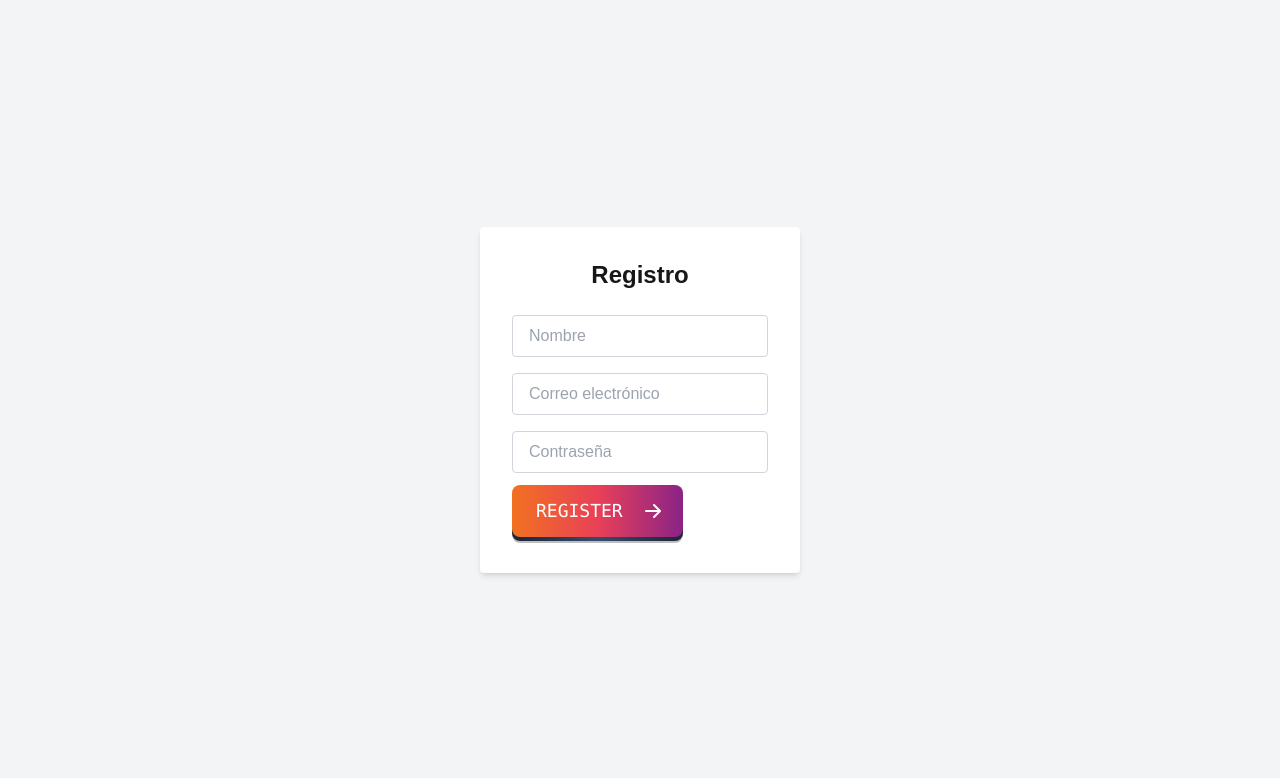
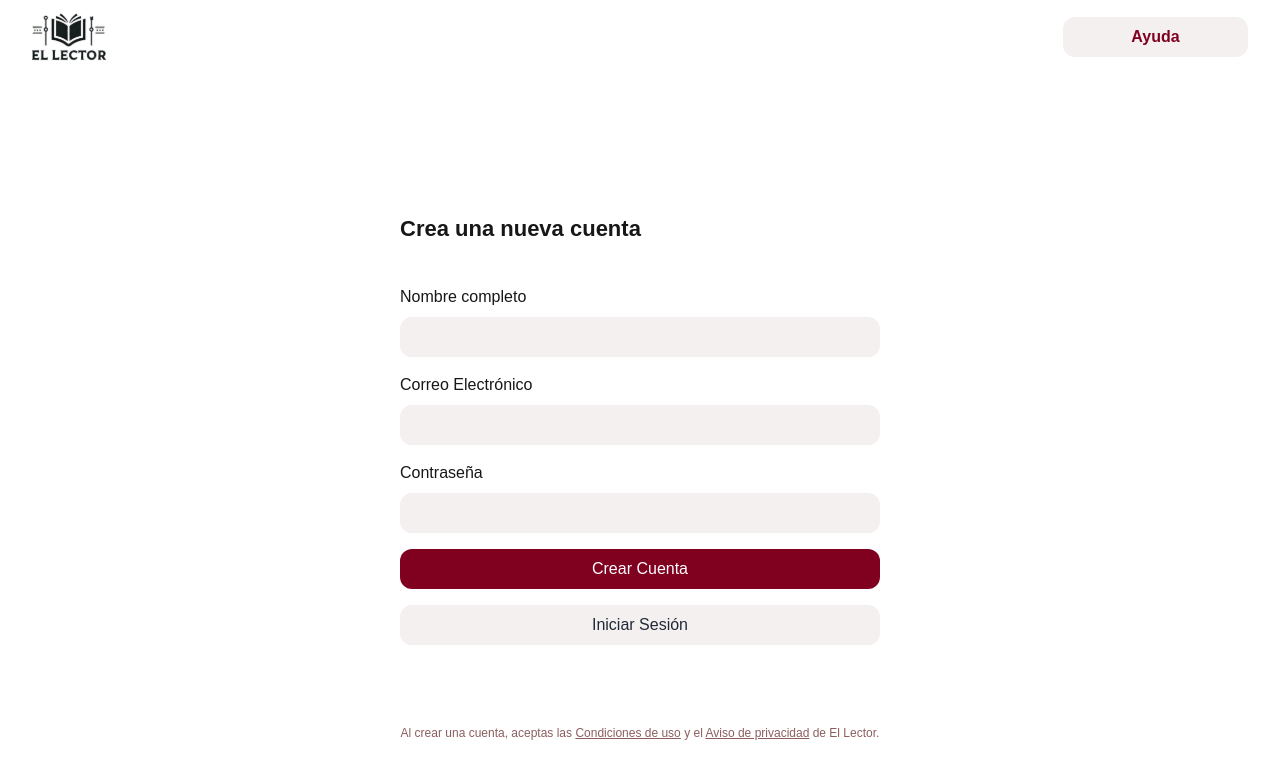
Before and after one commit to AntonioMcs/ArquitecturaTAV, a Next.js app in the folder libreria-online/: page /auth/register in a window 1280 px wide. Shown: the top 778 px of the page. Built offline with nearby package versions, Linux system fonts and the light colour scheme; no server answers.

Commit message:
Diseño para catalogo, id y logueos

```diff
--- a/libreria-online/src/app/books/[id]/page.tsx
+++ b/libreria-online/src/app/books/[id]/page.tsx
@@ -1,7 +1,7 @@
 "use client";
 
 import { useEffect, useState } from "react";
-
+import Link from "next/link";
 import { Book } from "@/types";
 
 interface BookDetailsProps {
@@ -33,35 +33,64 @@ const BookDetails = ({ params }: BookDetailsProps) => {
   if (!book) return <p>Cargando libro...</p>;
 
   return (
-    <div className="container mx-auto p-6">
-      <div className="grid grid-cols-1 md:grid-cols-2 gap-6">
+    <>
+      {/* Barra de navegación superior */}
+      <div className="bg-red-600 p-4 fixed top-0 left-0 w-full z-50 shadow-lg">
+        <div className="max-w-7xl mx-auto flex justify-end space-x-4">
+          <Link href="/login">
+            <button className="bg-white text-red-600 px-6 py-2 rounded-lg hover:bg-red-100 transition-colors duration-300 font-medium">
+              Iniciar Sesión
+            </button>
+          </Link>
+          <Link href="/register">
+            <button className="bg-white text-red-600 px-6 py-2 rounded-lg hover:bg-red-100 transition-colors duration-300 font-medium">
+              Registrarse
+            </button>
+          </Link>
+        </div>
+      </div>
+
+      {/* Contenido principal */}
+      <div className="max-w-7xl mx-auto p-6 pt-24">
+        <div className="grid grid-cols-1 lg:grid-cols-2 gap-8">
           {/* Imagen */}
-        <div className="relative">
+          <div className="bg-white rounded-lg shadow-lg overflow-hidden">
+            <div className="relative w-full pb-[75%]">
               <img
                 src={`${process.env.NEXT_PUBLIC_BACKEND_URL}/img/${book.imagen_portada}`}
                 alt={book.titulo}
-            className="h-40 w-full object-cover"
+                className="absolute top-0 left-0 w-full h-full object-cover"
               />
+            </div>
           </div>
 
           {/* Información del libro */}
-        <div>
-          <h2 className="text-3xl font-bold text-gray-800 mb-4">{book.titulo}</h2>
-          <p className="text-lg text-gray-600">
-            <strong>Autor:</strong> {book.autor}
+          <div className="bg-white rounded-lg shadow-lg p-8">
+            <h2 className="text-3xl font-bold text-gray-800 mb-6">{book.titulo}</h2>
+
+            <div className="space-y-4">
+              <p className="text-lg text-gray-700">
+                <span className="font-semibold">Autor:</span> {book.autor}
               </p>
-          <p className="text-lg text-gray-600">
-            <strong>Editorial:</strong> {book.editorial || "Sin información"}
+              <p className="text-lg text-gray-700">
+                <span className="font-semibold">Editorial:</span> {book.editorial || "Sin información"}
               </p>
-          <p className="text-lg text-gray-600">
-            <strong>Precio:</strong> ${book.precio}
+              <p className="text-2xl text-red-600 font-bold my-6">
+                ${book.precio}
               </p>
-          <p className="text-lg text-gray-600">
-            <strong>Disponibilidad:</strong> {book.stock} disponibles
+              <p className="text-lg text-gray-700">
+                <span className="font-semibold">Disponibilidad:</span> {book.stock} disponibles
               </p>
+
+              {/* Botón de compra o acción principal */}
+              <button className="w-full bg-red-600 text-white py-3 px-6 rounded-lg mt-8 hover:bg-red-700 transition-colors duration-300 font-medium">
+                Agregar al Carrito
+              </button>
             </div>
           </div>
         </div>
+      </div>
+    </>
   );
 };
 
--- a/libreria-online/src/app/books/page.tsx
+++ b/libreria-online/src/app/books/page.tsx
@@ -31,38 +31,66 @@ const BooksList = () => {
   if (loading) return <p>Cargando libros...</p>;
 
   return (
-    <div className="container mx-auto p-6">
-      <h2 className="text-2xl font-bold mb-6">Catálogo de Libros</h2>
-      <div className="grid grid-cols-1 sm:grid-cols-2 md:grid-cols-3 gap-6">
+    <>
+      {/* Barra de navegación superior */}
+      <div className="bg-red-600 p-4 fixed top-0 left-0 w-full z-50 shadow-lg">
+        <div className="max-w-7xl mx-auto flex justify-end space-x-4">
+          <Link href="/auth/login">
+            <button className="bg-white text-red-600 px-6 py-2 rounded-lg hover:bg-red-100 transition-colors duration-300 font-medium">
+              Iniciar Sesión
+            </button>
+          </Link>
+          <Link href="/auth/register">
+            <button className="bg-white text-red-600 px-6 py-2 rounded-lg hover:bg-red-100 transition-colors duration-300 font-medium">
+              Registrarse
+            </button>
+          </Link>
+        </div>
+      </div>
+
+      {/* Contenido principal */}
+      <div className="max-w-7xl mx-auto p-6 pt-24">
+        <h2 className="text-3xl font-bold mb-8">Catálogo de Libros</h2>
+        <div className="grid grid-cols-1 md:grid-cols-2 lg:grid-cols-3 xl:grid-cols-4 2xl:grid-cols-5 gap-8">
           {books.map((book) => (
             <Link href={`/books/${book.id_producto}`} key={book.id_producto}>
-            <div className="relative flex flex-col rounded-xl bg-gradient-to-br from-white to-gray-50 bg-clip-border text-gray-700 shadow-lg hover:shadow-xl transition-all duration-300 hover:-translate-y-1">
-              <div
-                className="relative mx-4 -mt-6 h-40 overflow-hidden rounded-xl bg-red-500 bg-clip-border shadow-lg group"
-              >
+              <div className="bg-white rounded-lg shadow-md hover:shadow-xl transition-all duration-300 overflow-hidden">
+                {/* Contenedor de imagen con aspect ratio fijo */}
+                <div className="relative w-full pb-[100%]">
+                  {book.imagen_portada ? (
                     <img
-  src={`http://localhost:3001/img/${book.imagen_portada}`} // Usa directamente la URL completa para descartar problemas
+                      src={`${process.env.NEXT_PUBLIC_BACKEND_URL}/img/${book.imagen_portada}`}
                       alt={book.titulo}
-  className="h-40 w-full object-cover"
+                      className="absolute top-0 left-0 w-full h-full object-cover rounded-t-lg"
                     />
+                  ) : (
+                    <div className="absolute top-0 left-0 w-full h-full flex items-center justify-center bg-gray-200 text-gray-500">
+                      Sin Imagen
+                    </div>
+                  )}
+                </div>
 
-              </div>
-              <div className="p-6">
-                <h3 className="mb-2 block font-sans text-xl font-semibold leading-snug tracking-normal text-gray-900 antialiased group-hover:text-red-600 transition-colors duration-300">
+                {/* Información del libro */}
+                <div className="p-4">
+                  <h3 className="text-lg font-semibold mb-2 line-clamp-2 min-h-[3.5rem]">
                     {book.titulo}
                   </h3>
-                <p className="block font-sans text-base font-light leading-relaxed text-gray-700 antialiased">
+                  <p className="text-gray-600 text-sm mb-1">
                     Autor: {book.autor}
                   </p>
-                <p className="block font-sans text-base font-light leading-relaxed text-gray-700 antialiased">
-                  Precio: ${book.precio}
+                  <p className="text-red-600 font-bold mb-4">
+                    ${book.precio}
                   </p>
+                  <button className="w-full bg-red-600 text-white py-2 rounded-lg hover:bg-red-700 transition-colors duration-300">
+                    Ver Detalles
+                  </button>
                 </div>
               </div>
             </Link>
           ))}
         </div>
       </div>
+    </>
   );
 };
 
--- a/libreria-online/src/app/features/Auth/register.tsx
+++ b/libreria-online/src/app/features/Auth/register.tsx
@@ -2,6 +2,10 @@
 
 import React, { useState } from 'react';
 import useRegister from '../../hooks/Auth/useRegister';
+import Image from 'next/image';
+import Link from 'next/link';
+
+import Logo from '../../assets/img/Logo.svg';
 
 const Register = () => {
   const [name, setName] = useState('');
@@ -15,69 +19,89 @@ const Register = () => {
   };
 
   return (
-    <div className="flex flex-col items-center justify-center min-h-screen bg-gray-100">
-      <div className="bg-white p-8 rounded shadow-md w-80">
-        <h2 className="text-2xl font-bold mb-6 text-center">Registro</h2>
-        <form onSubmit={handleSubmit} className="space-y-4">
+    <div className="h-screen w-full">
+      {/* Navbar */}
+      <nav className="h-[73px] w-full flex items-center justify-between px-4 md:px-8">
+        <Link href="/" passHref>
+          <Image src={Logo} alt="El Lector Logo" height={48} width={74} className="cursor-pointer" />
+        </Link>
+        <a href="/ayuda">
+          <button className="h-[40px] w-[120px] md:w-[185px] bg-[#F5F0F0] hover:bg-gray-300 text-[#800020] font-bold rounded-[12px] flex items-center justify-center">Ayuda</button>
+        </a>
+      </nav>
+
+      {/* Main Content */}
+      <main className="h-[calc(100vh-73px)] flex items-center justify-center px-4 md:px-0">
+        <div className="w-full max-w-[960px] h-auto md:h-[450px] flex flex-col justify-between items-center space-y-4 md:space-y-0">
+
+          <form onSubmit={handleSubmit} className="w-full max-w-[480px] flex flex-col items-center space-y-4">
+            <h1 className="w-full text-[18px] md:text-[22px] font-bold mb-4 md:mb-6 text-center md:text-left">Crea una nueva cuenta</h1>
+
+            {/* Nombre */}
+            <label className="w-full">
+              <span className="block text-left mb-2 text-sm md:text-base">Nombre completo</span>
               <input
                 type="text"
-            placeholder="Nombre"
                 value={name}
                 onChange={(e) => setName(e.target.value)}
                 required
-            className="w-full px-4 py-2 border border-gray-300 rounded focus:outline-none focus:border-blue-500"
+                className="w-full h-[40px] rounded-[12px] bg-[#F5F0F0] focus:outline-none focus:ring-2 focus:ring-red-600 px-3"
               />
+            </label>
+
+            {/* Correo Electrónico */}
+            <label className="w-full">
+              <span className="block text-left mb-2 text-sm md:text-base">Correo Electrónico</span>
               <input
                 type="email"
-            placeholder="Correo electrónico"
                 value={email}
                 onChange={(e) => setEmail(e.target.value)}
                 required
-            className="w-full px-4 py-2 border border-gray-300 rounded focus:outline-none focus:border-blue-500"
+                className="w-full h-[40px] rounded-[12px] bg-[#F5F0F0] focus:outline-none focus:ring-2 focus:ring-red-600 px-3"
               />
+            </label>
+
+            {/* Contraseña */}
+            <label className="w-full">
+              <span className="block text-left mb-2 text-sm md:text-base">Contraseña</span>
               <input
                 type="password"
-            placeholder="Contraseña"
                 value={password}
                 onChange={(e) => setPassword(e.target.value)}
                 required
-            className="w-full px-4 py-2 border border-gray-300 rounded focus:outline-none focus:border-blue-500"
+                className="w-full h-[40px] rounded-[12px] bg-[#F5F0F0] focus:outline-none focus:ring-2 focus:ring-red-600 px-3"
               />
+            </label>
 
-          {/* Botón personalizado */}
+            {/* Botón Registrarse */}
             <button
               type="submit"
-            className="relative group border-none bg-transparent p-0 outline-none cursor-pointer font-mono font-light uppercase text-base"
+              className="w-full h-[40px] bg-[#800020] text-[#FFFFFF] rounded-[12px] hover:bg-[#AB012B] transition"
             >
-            <span
-              className="absolute top-0 left-0 w-full h-full bg-black bg-opacity-25 rounded-lg transform translate-y-0.5 transition duration-[600ms] ease-[cubic-bezier(0.3,0.7,0.4,1)] group-hover:translate-y-1 group-hover:duration-[250ms] group-active:translate-y-px"
-            ></span>
+              Crear Cuenta
+            </button>
 
-            <span
-              className="absolute top-0 left-0 w-full h-full rounded-lg bg-gradient-to-l from-[hsl(217,33%,16%)] via-[hsl(217,33%,32%)] to-[hsl(217,33%,16%)]"
-            ></span>
+            {/* Botón Iniciar Sesión */}
+            <a className="w-full" href="/auth/login">
+              <button
+                type="button"
+                className="w-full h-[40px] bg-[#F5F0F0] text-gray-800 rounded-[12px] hover:bg-gray-200 transition"
+              >
+                Iniciar Sesión
+              </button>
+            </a>
+          </form>
 
-            <div
-              className="relative flex items-center justify-between py-3 px-6 text-lg text-white rounded-lg transform -translate-y-1 bg-gradient-to-r from-[#f27121] via-[#e94057] to-[#8a2387] gap-3 transition duration-[600ms] ease-[cubic-bezier(0.3,0.7,0.4,1)] group-hover:-translate-y-1.5 group-hover:duration-[250ms] group-active:-translate-y-0.5 brightness-100 group-hover:brightness-110"
-            >
-              <span className="select-none">REGISTER</span>
+          {message && <p className="mt-4 text-center text-green-500">{message}</p>}
 
-              <svg
-                viewBox="0 0 20 20"
-                fill="currentColor"
-                className="w-5 h-5 ml-2 -mr-1 transition duration-250 group-hover:translate-x-1"
-              >
-                <path
-                  clipRule="evenodd"
-                  d="M10.293 3.293a1 1 0 011.414 0l6 6a1 1 0 010 1.414l-6 6a1 1 0 01-1.414-1.414L14.586 11H3a1 1 0 110-2h11.586l-4.293-4.293a1 1 0 010-1.414z"
-                  fillRule="evenodd"
-                ></path>
-              </svg>
+          {/* Texto de condiciones al fondo */}
+          <div className="w-full">
+            <p className="text-xs text-[#8C5E5E] text-center mt-20">
+              Al crear una cuenta, aceptas las <a href="#" className="underline">Condiciones de uso</a> y el <a href="#" className="underline">Aviso de privacidad</a> de El Lector.
+            </p>
           </div>
-          </button>
-        </form>
-        {message && <p className="mt-4 text-center text-green-500">{message}</p>}
         </div>
+      </main>
     </div>
   );
 };
```
Lines whose indentation alone changed are shown as unchanged.
